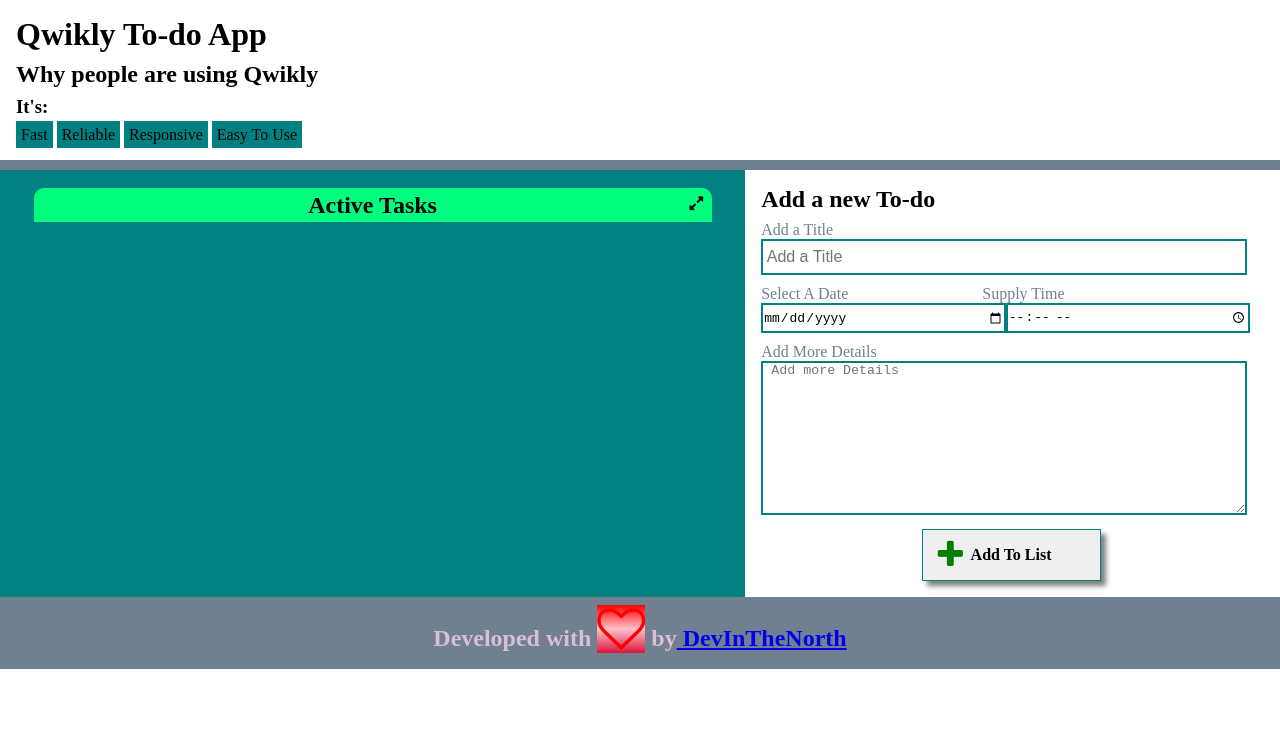
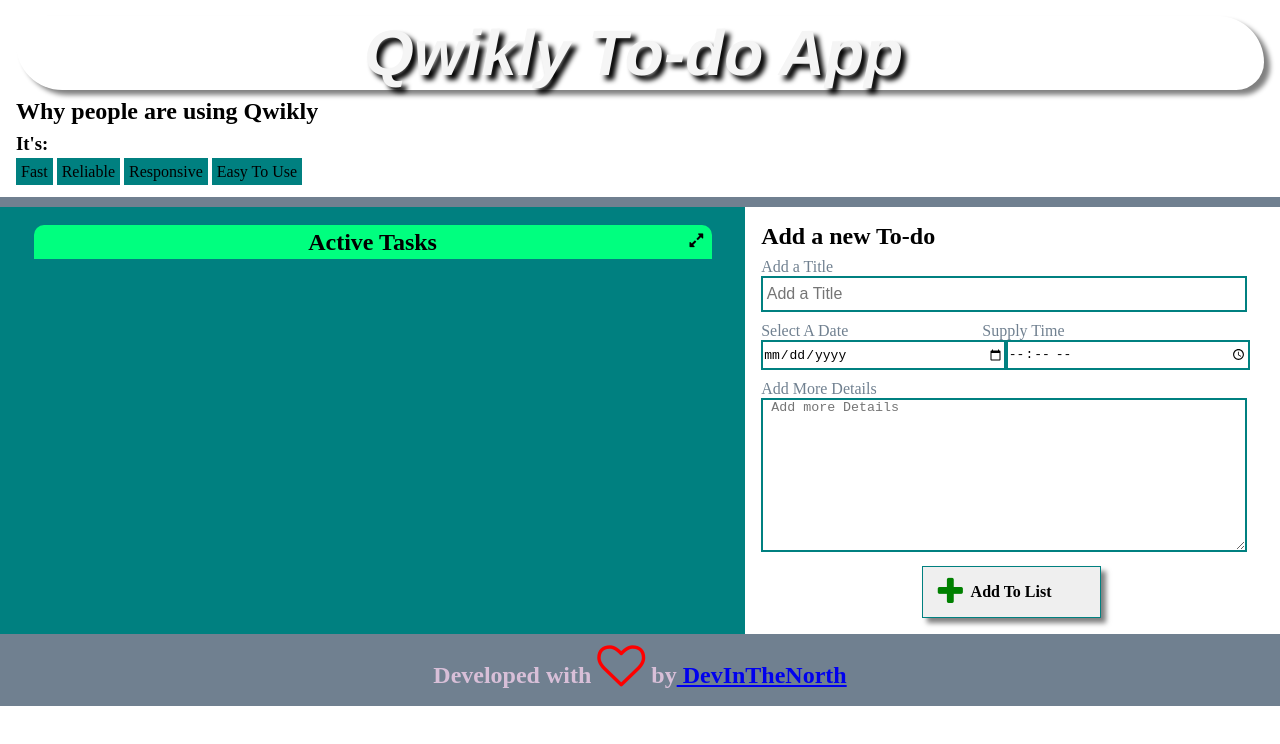
Before and after one commit to devInTheNorth/devinthenorth.github.io, a plain HTML site: page index.html in a window 1280 px wide. Shown: the top 744 px of the page. Drawn offline with Linux system fonts and the light colour scheme.

Commit message:
Update 2do.css
Added changes from main repo

```diff
--- a/2do.css
+++ b/2do.css
@@ -2,11 +2,21 @@
     margin: 0px;
     padding: 0px;
 }
-html, body{
-    margin: 0px;
-    padding:0px;
+body{
 
 }
+.title{
+    font-family: 'showcard gothic regular', 'Franklin Gothic Medium', 'Arial Narrow', Arial, sans-serif;
+    font-size: 2em;
+    font-style: oblique;
+    box-shadow: 6px 5px 5px grey;
+    text-align: center;
+    color: whitesmoke;
+    text-shadow: 5px 5px 5px black;
+    padding-right: .8rem;
+    border-radius: 30px 50px;
+}
+
 
  header{
         padding: 1rem;
@@ -99,11 +109,9 @@ ol.features li{
     display: inline;
     background-color: teal;
     padding:5px;
-
 }
 main{
     padding:0px;
-
     /* background:  linear-gradient(red, blue) url('imgs/bg-mobile.png'); */
 }
 aside{
@@ -179,10 +187,28 @@ aside h2{
 }
 .anim-heart{
     color:red;
-    background-image: linear-gradient(red,pink, crimson);
     background-position: center;
 }
+
+/* Experimental Features */
+.tasks-2m{
+    transition: all 5s ease-in-out;
+}
+/* Experimental Features */
+
 @media(min-width:768px){
+    .title{
+        font-family: 'showcard gothic regular', 'Franklin Gothic Medium', 'Arial Narrow', Arial, sans-serif;
+        font-size: 4em;
+        font-style: oblique;
+        box-shadow: 6px 5px 5px grey;
+        text-align: center;
+        color: whitesmoke;
+        text-shadow: 5px 5px 5px black;
+        padding-right: .8rem;
+        border-radius: 30px 50px;
+    }
+
     form  input:not([type='submit']), textarea{
         width: 90%;
         border-radius: 0px;
@@ -216,7 +242,7 @@ aside h2{
         flex:1.5;
     }
     aside{
-        flex:2;
+        flex:1.5;
         padding:1em;
         padding-top: .1em;
     }
@@ -234,12 +260,16 @@ aside h2{
     div.todo-item{
         border-radius: 20px;
     }
-
-
 }
 /* TABLE STYLES */
 
 @media(max-width:767px){
+
+}
+@media(min-width:992px){
+    aside{
+        flex:2;
+    }
 
 }
  /* The Modal (background) */
```
